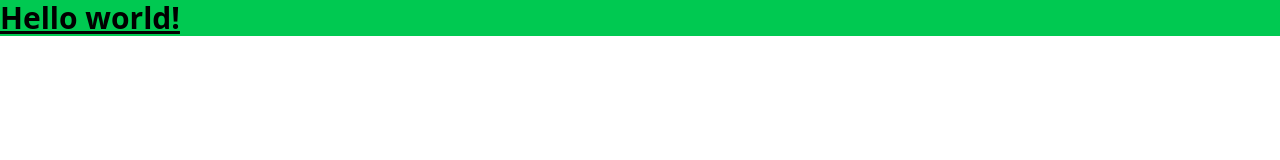
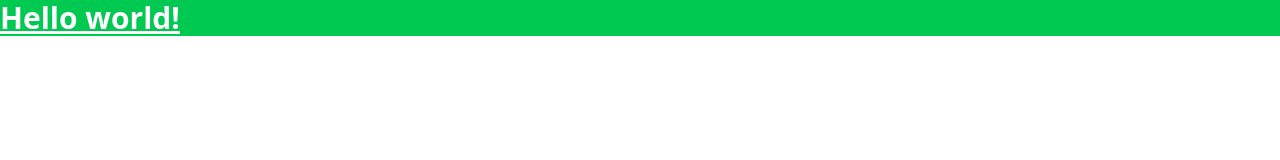
Before and after one commit to smileywrld/astrodrive, a website: page src/index.html in a window 1280 px wide. Drawn offline with Linux system fonts and the light colour scheme.

Commit message:
Add white text color to header for improved readability

```diff
--- a/src/index.html
+++ b/src/index.html
@@ -6,7 +6,7 @@
   <link href="./output.css" rel="stylesheet">
 </head>
 <body>
-  <h1 class="text-3xl font-bold underline bg-green-500">
+  <h1 class="text-3xl font-bold underline bg-green-500 text-white">
     Hello world!
   </h1>
 </body>
```
Also changed, not shown: src/output.css.
